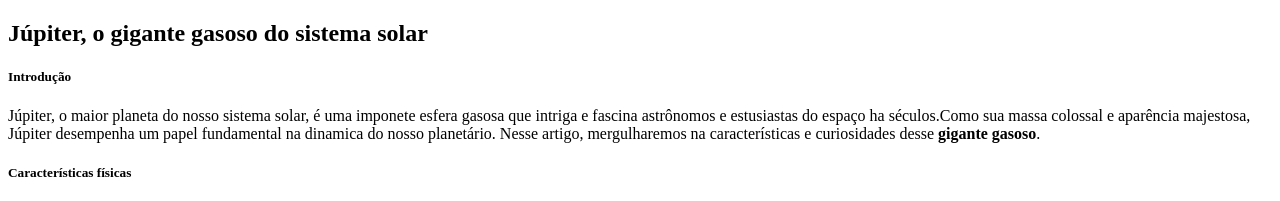
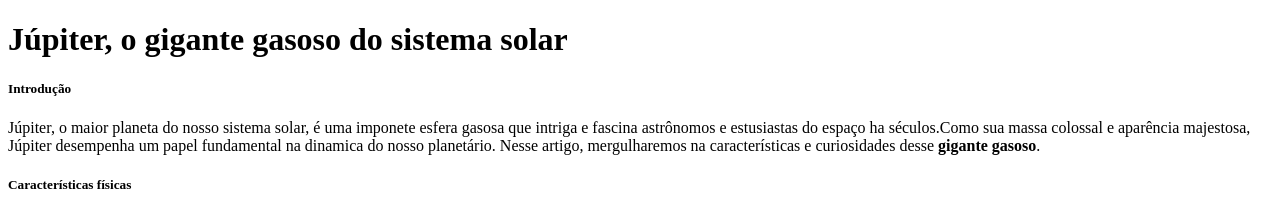
Before and after one commit to gMarinhum085/criando-um-artigo, a plain HTML site: page index.html in a window 1280 px wide. Shown: the top 201 px of the page. Drawn offline with Linux system fonts and the light colour scheme.

Commit message:
index.html

```diff
--- a/index.html
+++ b/index.html
@@ -7,7 +7,7 @@
 </head>
 <body>
   <strong>
-    <h2>Júpiter, o gigante gasoso do sistema solar</h2>
+    <h1>Júpiter, o gigante gasoso do sistema solar</h1>
   </strong>
     <h5>Introdução</h5>
 
```
